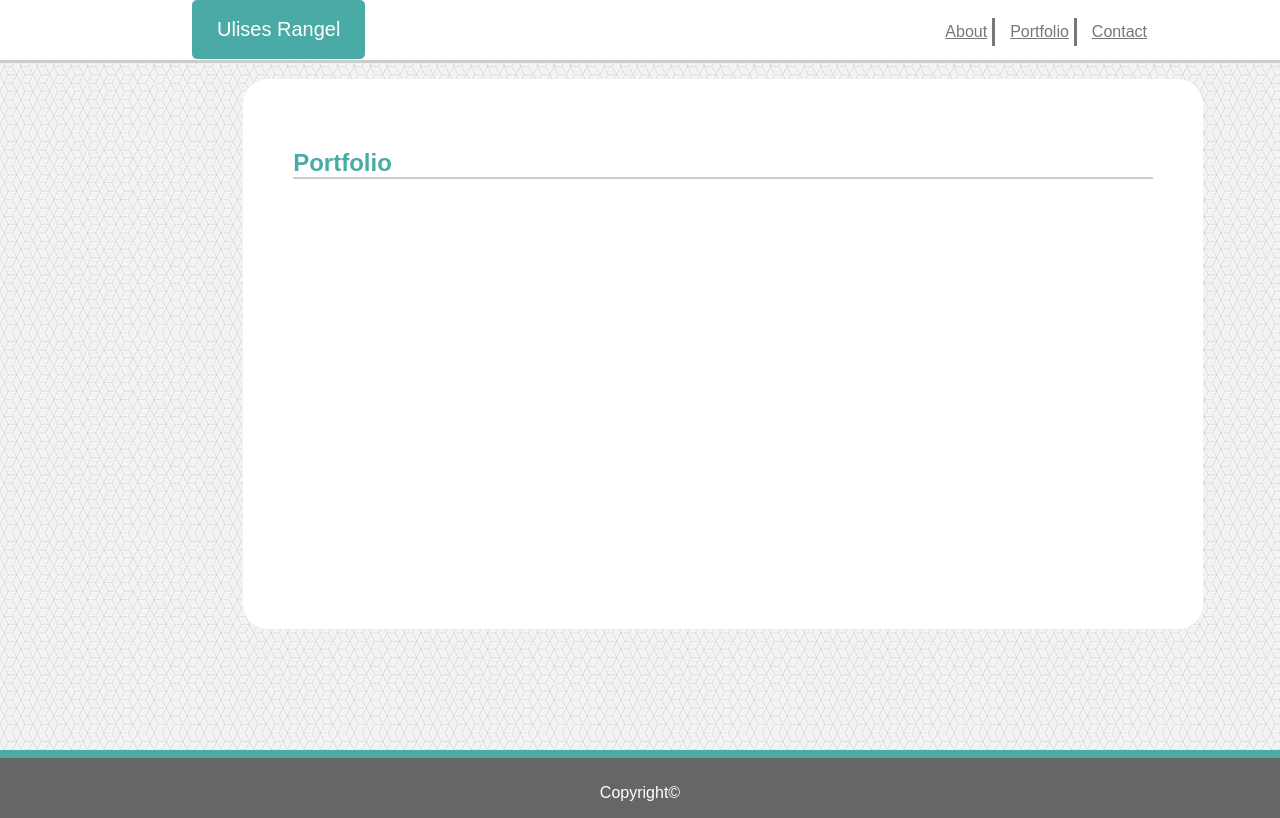
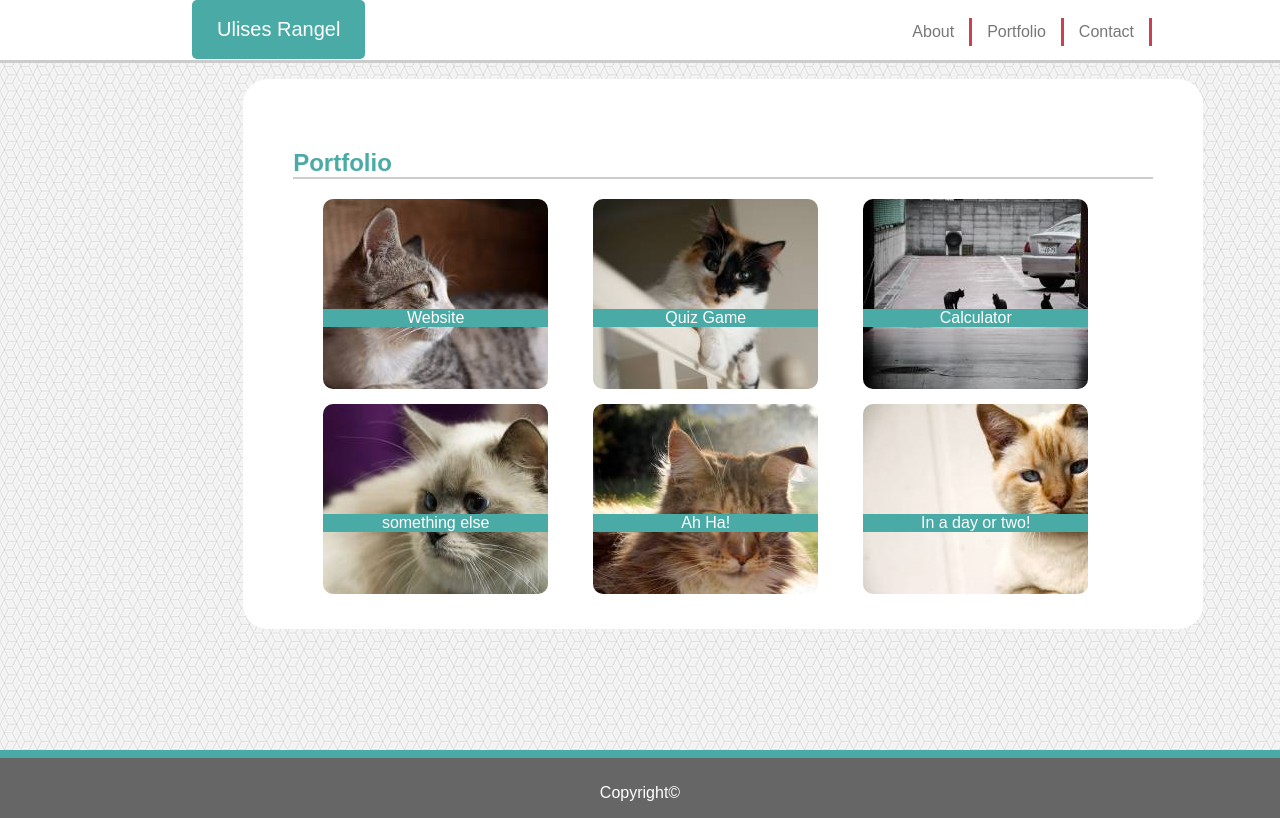
Before and after one commit to urangel/Basic-Portfolio, a plain HTML site: page portfolio.html in a window 1280 px wide. Drawn offline with Linux system fonts and the light colour scheme.

Commit message:
styling changes within portfolio page

```diff
--- a/assets/css/style.css
+++ b/assets/css/style.css
@@ -5,10 +5,12 @@ nav {
 
 a {
     color: #777777;
+    text-decoration: none;
 }
 
 a:hover {
     color: #cb4154;
+    border-bottom: solid #cb4154 1px;
 }
 
 footer {
@@ -45,6 +47,11 @@ textarea {
 form {
 }
 
+html, body {
+    height: 100%;
+    margin: 0;
+}
+
 .container {
     background-color: white;
     height: 500px;
@@ -59,6 +66,10 @@ form {
     color: #cccccc;
 }
 
+.kitties{
+    border-radius: 10px;
+}
+
 .botBorder {
     border-bottom: 2px solid #ccc;
     width: 860px;
@@ -69,9 +80,11 @@ form {
     margin-bottom: -50px;
 }
 
-html, body {
-    height: 100%;
-    margin: 0;
+.ribbon{
+    text-align: center;
+    color: white;
+    background-color: #4aaaa5;
+    margin-top: 110px;
 }
 
 .push, .footer {
@@ -94,12 +107,42 @@ float: right;
 margin: 18px 10px 0px 0px;
 background-color: #ffffff;
 padding: 5px;
+border-right: solid #cb4154;
+padding-right: 15px;
 }
 
 #contactNav {
     margin-right: 10%;
 }
 
-#indexNav, #portfolioNav {
-    border-right: solid #777777;
+#cat1{
+    background-image: url("../images/cat1.jpg");
 }
+
+#cat2{
+    background-image: url("../images/cat2.jpg");
+}
+
+#cat3{
+    background-image: url("../images/cat3.jpg");
+}
+
+#cat4{
+    background-image: url("../images/cat4.jpg");
+}
+
+#cat5{
+    background-image: url("../images/cat5.jpg");
+}
+
+#cat6{
+    background-image: url("../images/cat6.jpg");
+}
+
+#cat1, #cat2, #cat3, #cat4, #cat5, #cat6 {
+    height: 190px;
+    width: 225px;
+    float: left;
+    margin: 0px 15px 15px 30px;
+    border-radius: 10px;
+}
--- a/portfolio.html
+++ b/portfolio.html
@@ -8,15 +8,54 @@
         <header>
             <p id="nameNav">Ulises Rangel</p>
             <nav>
-                <a id="contactNav" href="/contact.html/">Contact</a>
-                <a id="portfolioNav" href="/portfolio.html/">Portfolio</a>
-                <a id="indexNav" href="/index.html/">About</a>
+                <a id="contactNav" href="contact.html">Contact</a>
+                <a id="portfolioNav" href="portfolio.html">Portfolio</a>
+                <a id="indexNav" href="index.html">About</a>
             </nav>
         </header>
     <div class="container">
         <h2 class="botBorder">
                 Portfolio
         </h2>
+        <div id="showcase">
+            <div id="cat1">
+                <div class="ribbon">
+                    <p><span>Website</span></p>
+                </div>
+            </div>
+            <div id="cat2">
+                <div class="ribbon">
+                    <p>Quiz Game</p>
+                </div>
+            </div>
+            <div id="cat3">
+                <div class="ribbon">
+                    <p>Calculator</p>
+                </div>
+            </div>
+            <div id="cat4">
+                <div class="ribbon">
+                    <p>something else</p>
+                </div>
+            </div>
+            <div id="cat5">
+                <div class="ribbon">
+                    <p>Ah Ha!</p>
+                </div>
+            </div>
+            <div id="cat6">
+                <div class="ribbon">
+                    <p>In a day or two!</p>
+                </div>
+            </div>
+            <!--<img class="kitties" src="assets/images/cat1.jpg">
+            <img class="kitties"src="assets/images/cat2.jpg">
+            <img class="kitties"src="assets/images/cat3.jpg">
+            <br>
+            <img class="kitties"src="assets/images/cat4.jpg">
+            <img class="kitties"src="assets/images/cat5.jpg">
+            <img class="kitties"src="assets/images/cat6.jpg">-->
+        </div>
         <br>
     </div>
 
```
Also changed, not shown: contact.html (+3 -3 lines), index.html (+4 -4 lines), assets/images/cat1.jpg (added), assets/images/cat2.jpg (added), assets/images/cat3.jpg (added), assets/images/cat4.jpg (added), assets/images/cat5.jpg (added), assets/images/cat6.jpg (added), 1 other file.
